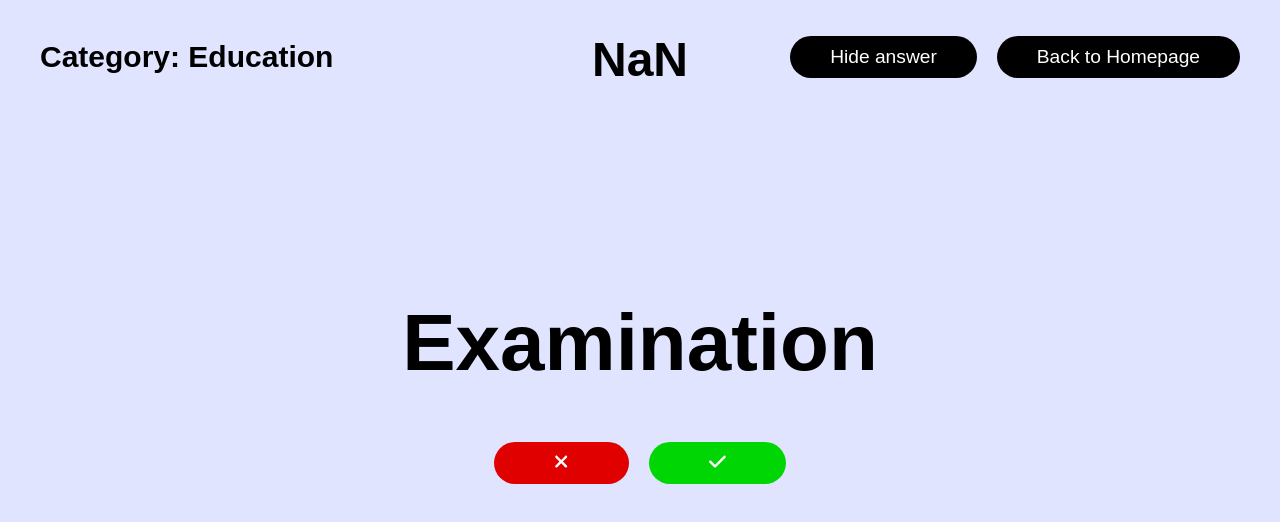
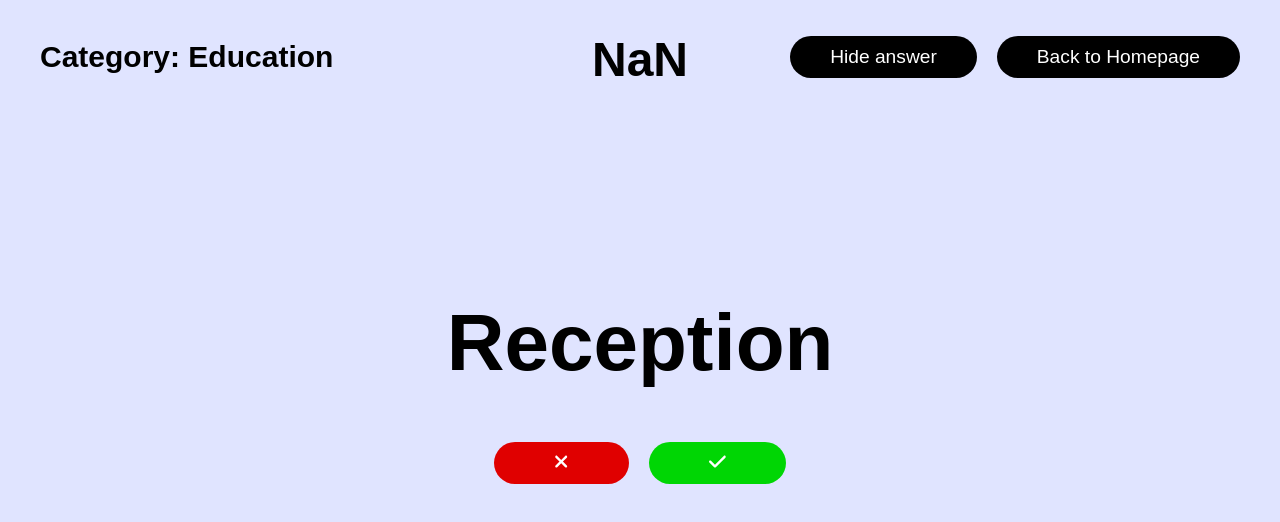
Before and after one commit to suttirakcha/lets-guess, a React (Create React App) app: page /education in a window 1280 px wide. Shown: the top 522 px of the page. Built offline with nearby package versions, Linux system fonts and the light colour scheme; a web font is replaced by a local one.

Commit message:
Update education.js

```diff
--- a/src/categories/education.js
+++ b/src/categories/education.js
@@ -3,6 +3,6 @@ import "../App.scss";
 import Questions from "../components/questions";
 
 export default function Education(){
-  const words = ["Faculty","Architecture","Engineering","Business Administration","Science","Master's Degree","Bachelor's Degree","Course","School","High school","University","Kindergarten","Primary school","Student","Pupil","Subject","Secondary school","Scholarship","Examination","Quiz","Test","Term","Reception","Class","Classroom","Module","Teacher","Instructor","Communication Arts","Mathematics","Physics","Biology","Chemistry","Physical Education","Economics","Languages","Liberal Arts","Psychology","Methodology","College","Information Technology","Politics","Law","Alumni","Accounting","Marketing","Management"];
+  const words = ["Faculty","Architecture","Engineering","Business Administration","Science","Master's Degree","Bachelor's Degree","Course","School","High school","University","Kindergarten","Primary school","Student","Pupil","Subject","Secondary school","Scholarship","Examination","Quiz","Test","Term","Reception","Class","Classroom","Module","Teacher","Instructor","Communication Arts","Mathematics","Physics","Biology","Chemistry","Physical Education","Economics","Languages","Liberal Arts","Psychology","Methodology","College","Information Technology","Politics","Law","Alumni","Accounting","Marketing","Management","Laboratory","Research","Independent Study","Thesis","Doctoral Degree","Diploma","Professional certificate","Associate Degree","Curriculum","Grade point average (GPA)","Institute"];
   return (<Questions answers={words} category="Education" redirect="/education"/>)
 }
```
